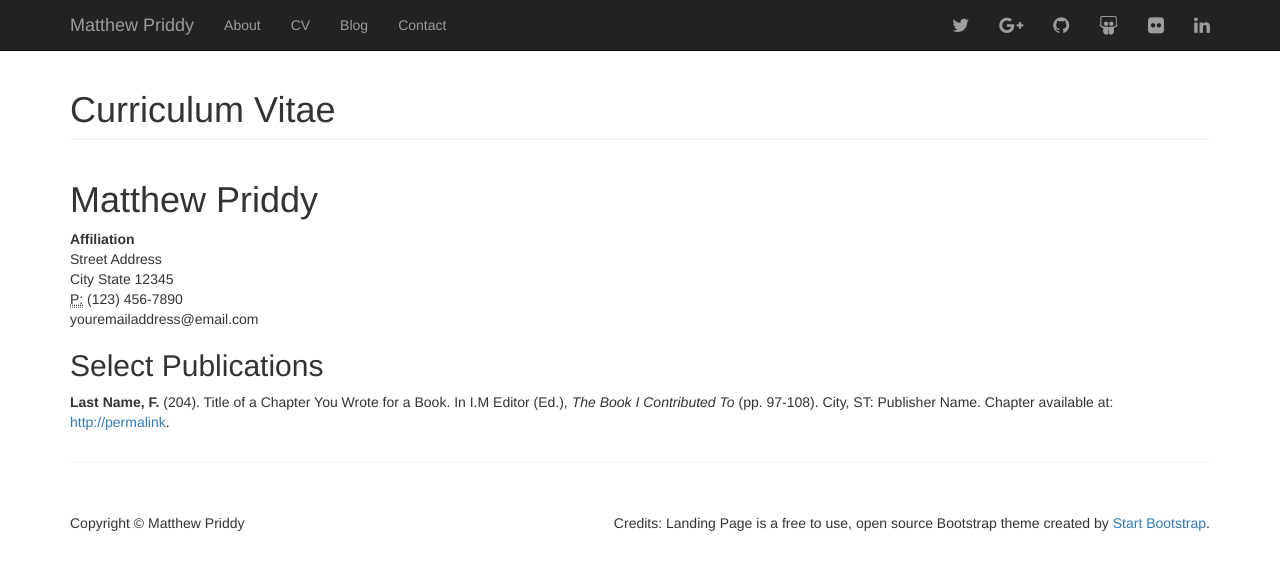
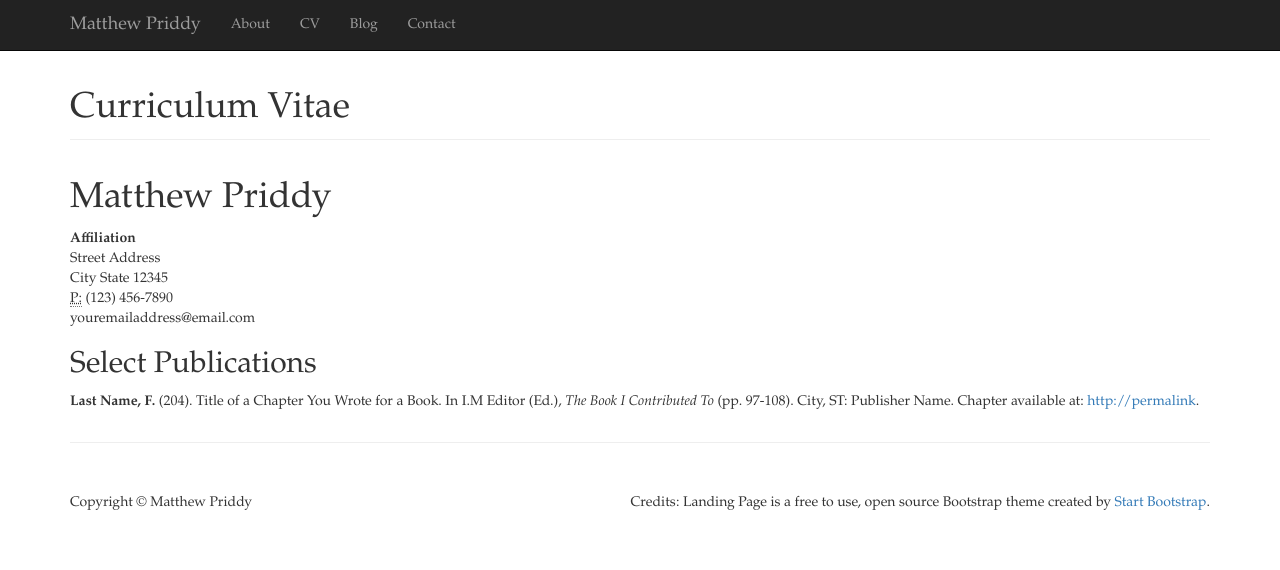
Before and after one commit to mwpriddy/mwpriddy.github.io, a Jekyll site: the page built from cv/index.html, in a window 1280 px wide. Shown: the top 570 px of the page. Built offline with Jekyll 4.4.1, drawn with Linux system fonts in a browser that asks for light colours; nearby versions of some CDN libraries.

Commit message:
add MWP.css

```diff
--- a/_layouts/default-halfslider.html
+++ b/_layouts/default-halfslider.html
@@ -15,6 +15,8 @@
     <link rel="stylesheet" type="text/css" href="/css/bootstrap.min.css">
 
     <link rel="stylesheet" type="text/css" href="/css/half-slider.css">
+
+    <link rel="stylesheet" type="text/css" href="/css/MWP.css">
 
     <!-- Font Awesome Installation -->
     <link rel="stylesheet" href="//maxcdn.bootstrapcdn.com/font-awesome/4.3.0/css/font-awesome.min.css">
```
